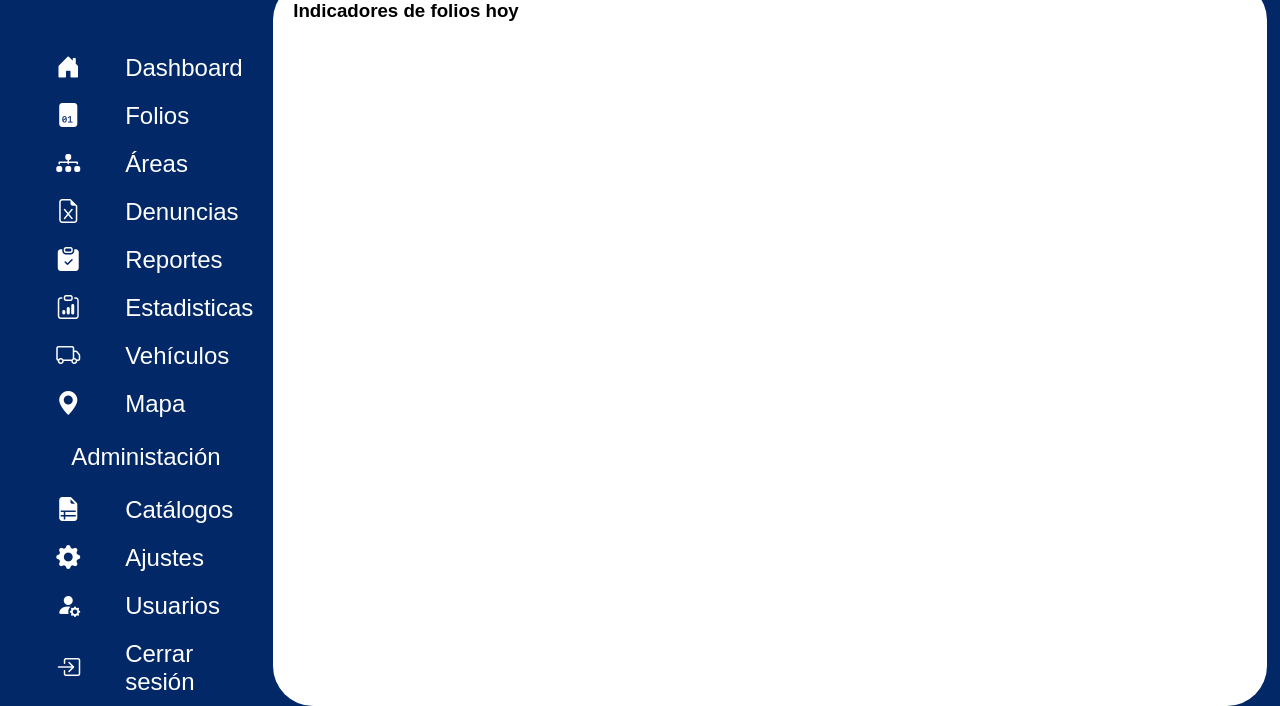
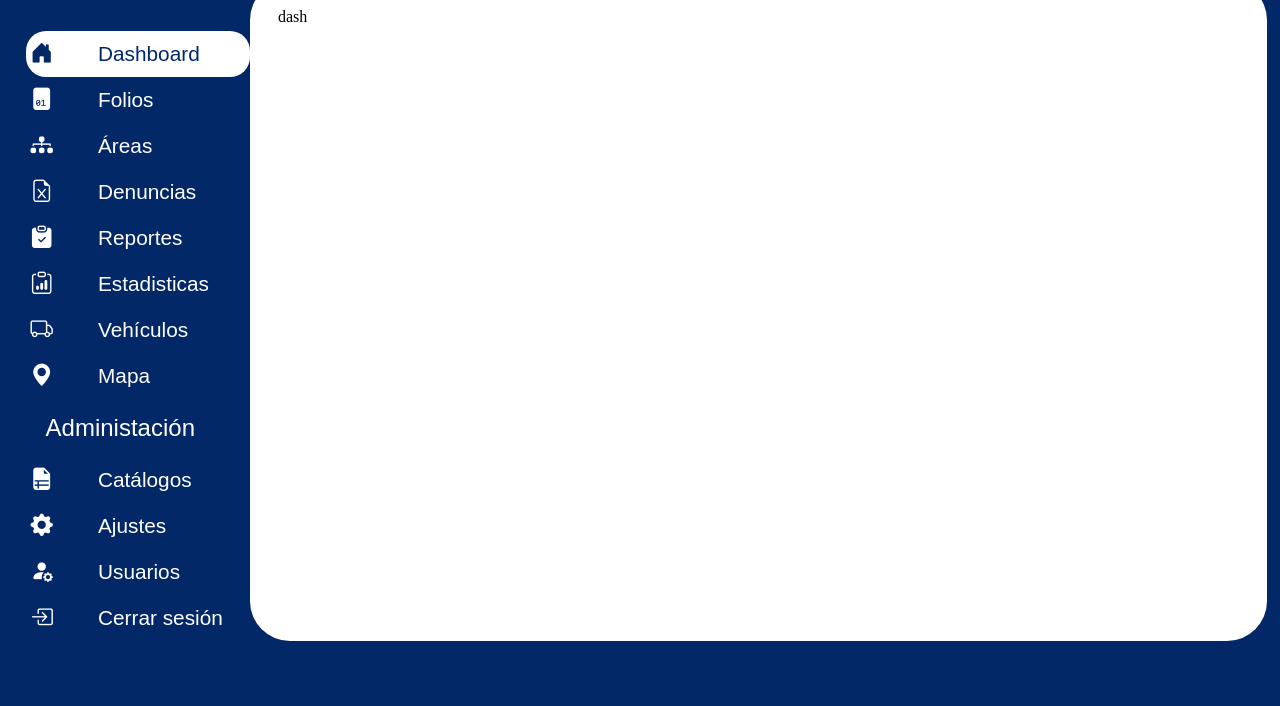
Before and after one commit to C4mb3r0s/Forentec-page, a plain HTML site: page index.html in a window 1280 px wide. Shown: the part 106-812 px from the top of the page. Drawn offline with nearby package versions, Linux system fonts and the light colour scheme.

Commit message:
add efects of the iframe and sidebar

```diff
--- /dev/null
+++ b/app.js
@@ -0,0 +1,26 @@
+document.addEventListener('DOMContentLoaded', function() {
+  const links = document.querySelectorAll('aside .menu a, aside .admin-section a');
+  const iframe = document.getElementById('main-frame');
+
+  links.forEach(link => {
+    link.addEventListener('click', function(event) {
+      event.preventDefault();
+      const contentId = this.getAttribute('onclick').match(/showContent\('(.+?)'\)/)[1];
+      let pageUrl = '';
+
+      if (['catalogos', 'ajustes', 'usuarios', 'cerrar-sesion'].includes(contentId)) {
+        pageUrl = `./pages/admin-pages/${contentId}.html`;
+      } else {
+        pageUrl = `./pages/${contentId}.html`;
+      }
+
+      iframe.src = pageUrl;
+
+      // Remove active class from all links
+      links.forEach(link => link.parentElement.classList.remove('active'));
+
+      // Add active class to the clicked link
+      this.parentElement.classList.add('active');
+    });
+  });
+});
--- a/css/styles.css
+++ b/css/styles.css
@@ -112,12 +112,13 @@ h1 {
   margin-bottom: 4px;
 }
 
-.info .details .name{
+.info .details .name {
   font-size: 1.2rem;
   font-weight: 600;
 }
-.info .details .position{
-  color: rgba( rgba(187, 171, 171, 0.41));
+
+.info .details .position {
+  color: rgba(rgba(187, 171, 171, 0.41));
 }
 
 .info a {
@@ -133,14 +134,14 @@ h1 {
 }
 
 /* Container for sidebar and main content */
-.container{
+.container {
   display: flex;
 }
 
 /* Sidebar with options */
 aside {
-  margin-top: 7%;
-  margin-left: 4%;
+  margin-top: 6%;
+  margin-left: 2%;
   color: #fff;
   background-color: #022868;
   position: relative;
@@ -159,21 +160,60 @@ aside .admin-section ul li {
   display: flex;
   align-items: center;
   padding: 10px 20px;
-  position: relative; /* Añadir esta línea */ }
+  position: relative;
+}
+
+aside .menu ul li:hover,
+aside .admin-section ul li:hover {
+  background-color: #fff;
+}
+
+aside .menu ul li:hover i,
+aside .admin-section ul li:hover i {
+  background-color: #fff;
+  color: #022868;
+}
+
+aside .menu ul li i:hover,
+aside .admin-section ul li i:hover {
+  color: #022868;
+}
+aside .menu ul li:hover a,
+aside .admin-section ul li:hover a {
+color: #022868;
+}
+
 
 aside .menu ul li i,
 aside .admin-section ul li i {
   margin-right: 10px;
-  font-size: 1.5rem;
+  font-size: 1.4rem;
   padding-right: 20px;
-  position: relative; /* Cambiar de absolute a relative */
+  position: relative;
 }
 
 aside .menu ul li a,
 aside .admin-section ul li a {
-  font-size: 1.5rem;
+  font-size: 1.3rem;
   text-decoration: none;
   color: #fff;
+}
+
+aside .menu ul li.active a,
+aside .admin-section ul li.active a {
+  color: #022868;
+}
+
+aside .menu ul li.active,
+aside .admin-section ul li.active {
+  background-color: #fff;
+  border-radius: 20px 20px 20px 20px;
+  color: #022868;
+}
+
+aside .menu ul li.active i,
+aside .admin-section ul li.active i {
+  color: #022868;
 }
 
 aside .admin-section h2 {
@@ -182,7 +222,7 @@ aside .admin-section h2 {
 }
 
 /* Main content */
-main{
+main {
   background-color: #fff;
   border-radius: 40px;
   width: 90%;
--- a/index.html
+++ b/index.html
@@ -8,6 +8,8 @@
   <!-- icons of bootstrap -->
   <link rel="stylesheet" href="https://cdn.jsdelivr.net/npm/bootstrap-icons@1.11.3/font/bootstrap-icons.min.css">
 
+  <!-- Script for the movement and change of frame-->
+  <script src="app.js"></script>
   <!-- Styles -->
   <link rel="stylesheet" href="./css/styles.css">
   <title>Forentec</title>
@@ -44,36 +46,30 @@
   <aside class="sidebar">
     <div class="menu">
       <ul>
-        <li><i class="bi bi-house-door-fill"></i><a href="">Dashboard</a></li>
-        <li><i class="bi bi-file-binary-fill"></i><a href="">Folios</a></li>
-        <li><i class="bi bi-diagram-3-fill"></i><a href="">Áreas</a></li>
-        <li><i class="bi bi-file-earmark-excel"></i><a href="">Denuncias</a></li>
-        <li><i class="bi bi-clipboard-check-fill"></i><a href="">Reportes</a></li>
-        <li><i class="bi bi-clipboard-data"></i><a href="">Estadisticas</a></li>
-        <li><i class="bi bi-truck"></i><a href="">Vehículos</a></li>
-        <li><i class="bi bi-geo-alt-fill"></i><a href="">Mapa</a></li>
+        <li class="active"><i class="bi bi-house-door-fill"></i><a href="" onclick="showContent('dashboard'); return false">Dashboard</a></li>
+        <li><i class="bi bi-file-binary-fill"></i><a  href=""onclick="showContent('folios'); return false">Folios</a></li>
+        <li><i class="bi bi-diagram-3-fill"></i><a  href=""onclick="showContent('areas'); return false">Áreas</a></li>
+        <li><i class="bi bi-file-earmark-excel"></i><a href="" onclick="showContent('denuncias'); return false">Denuncias</a></li>
+        <li><i class="bi bi-clipboard-check-fill"></i><a href="" onclick="showContent('reportes'); return false">Reportes</a></li>
+        <li><i class="bi bi-clipboard-data"></i><a href="" onclick="showContent('estadisticas'); return false">Estadisticas</a></li>
+        <li><i class="bi bi-truck"></i><a href="" onclick="showContent('vehiculos'); return false">Vehículos</a></li>
+        <li><i class="bi bi-geo-alt-fill"></i><a href="" onclick="showContent('mapas'); return false">Mapa</a></li>
       </ul>
     </div>
     <div class="admin-section">
       <h2>Administación</h2>
       <ul>
-        <li><i class="bi bi-file-earmark-ruled-fill"></i><a href="">Catálogos</a></li>
-        <li><i class="bi bi-gear-fill"></i><a href="">Ajustes</a></li>
-        <li><i class="bi bi-person-fill-gear"></i><a href="">Usuarios</a></li>
-        <li><i class="bi bi-box-arrow-in-right"></i><a href="">Cerrar sesión</a></li>
+        <li><i class="bi bi-file-earmark-ruled-fill"></i><a href="" onclick="showContent('catalogos'); return false">Catálogos</a></li>
+        <li><i class="bi bi-gear-fill"></i><a href="" onclick="showContent('ajustes'); return false">Ajustes</a></li>
+        <li><i class="bi bi-person-fill-gear"></i><a href="" onclick="showContent('usuarios'); return false">Usuarios</a></li>
+        <li><i class="bi bi-box-arrow-in-right"></i><a href="" onclick="showContent('cerrar-sesion'); return false">Cerrar sesión</a></li>
       </ul>
     </div>
   </aside>
 
   <main>
-    <div class="header">
-
-    </div>
-
-    <h3>Indicadores de folios hoy</h3>
-
-
-  </main>
+    <iframe id="main-frame" src="./pages/dashboard.html" frameborder="0"></iframe>
+     </main>
   </div>
 
 </body>
--- /dev/null
+++ b/pages/dashboard.html
@@ -0,0 +1,5 @@
+<html>
+    <body>
+        <label for="">dash</label>
+    </body>
+</html>
```
Also changed, not shown: pages/folios.html (added, +11 -0 lines), pages/admin-pages/ajustes.html (added), pages/admin-pages/catalogos.html (added), pages/admin-pages/cerrar-sesion.html (added), pages/admin-pages/usuarios.html (added), pages/areas.html (added), pages/denuncias.html (added), pages/estadisticas.html (added), pages/mapas.html (added), pages/reportes.html (added), pages/vehiculos.html (added).
